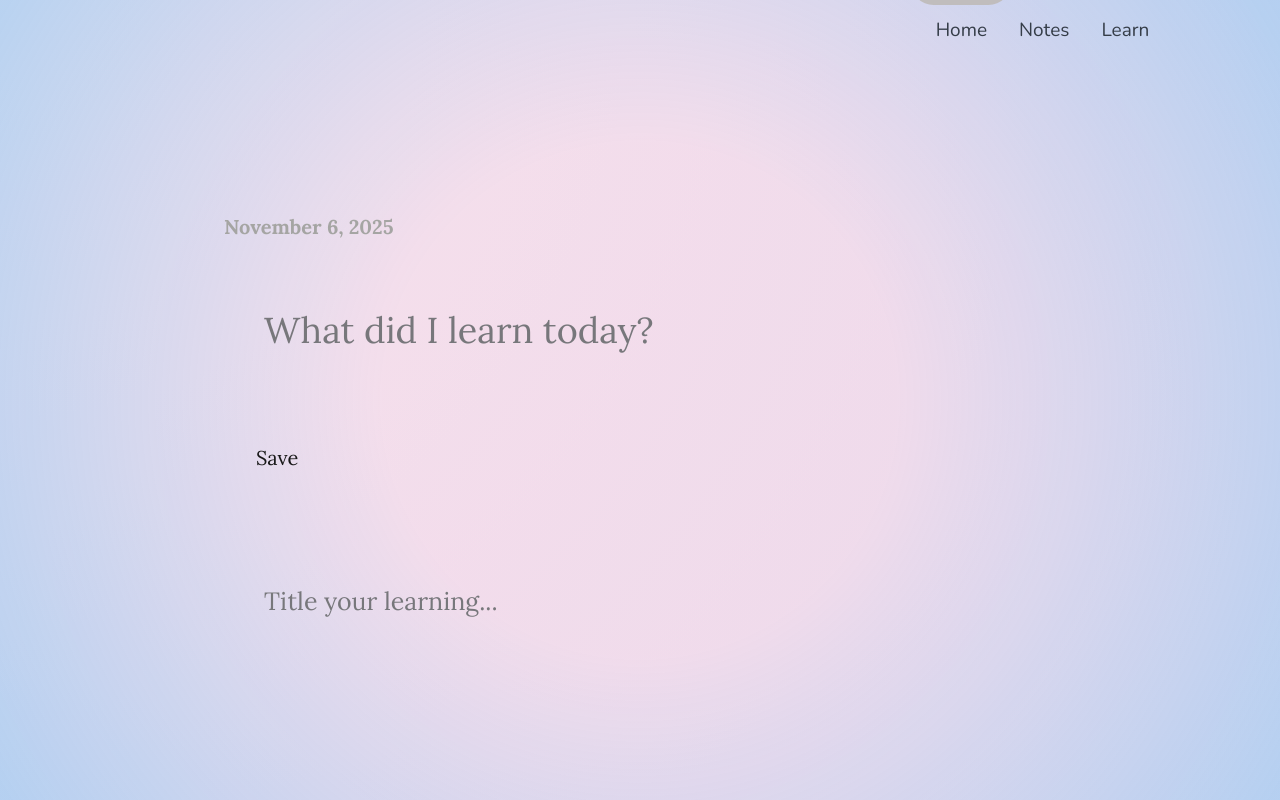
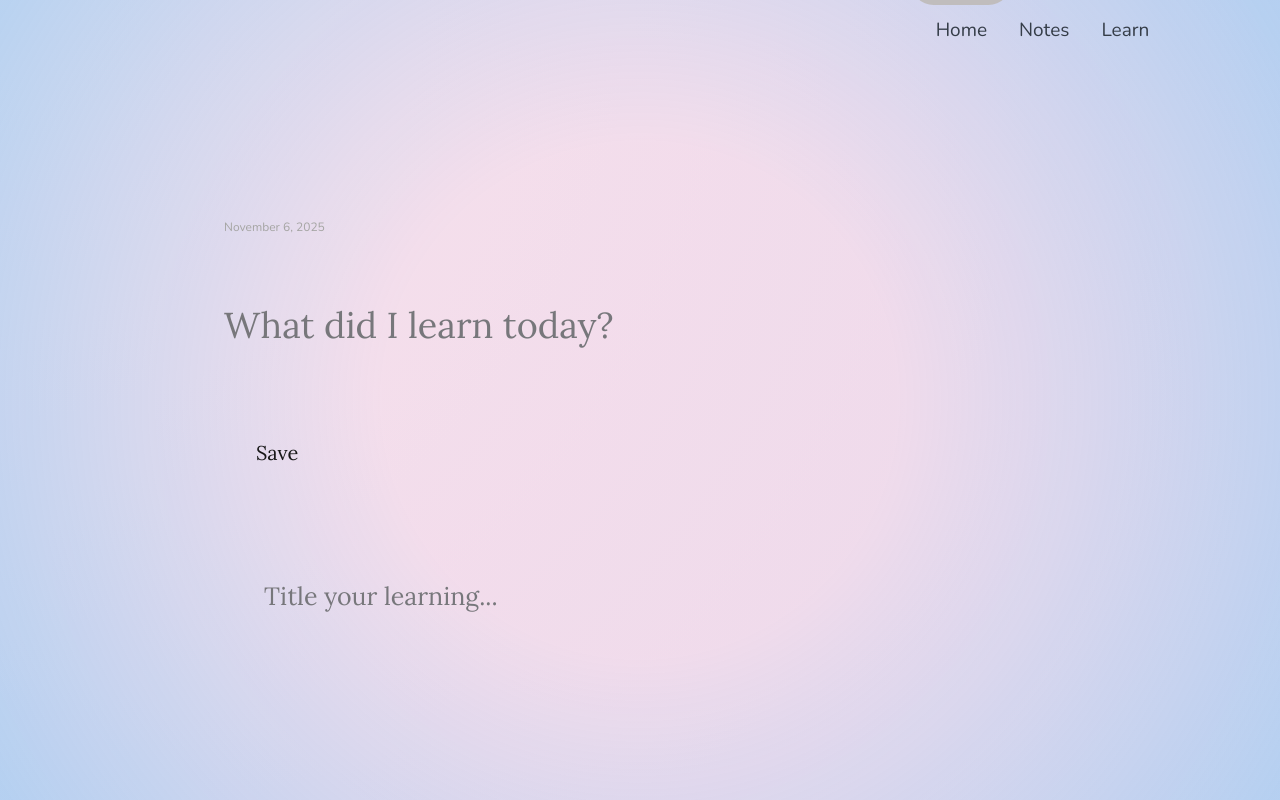
Before and after one commit to calik2/WebJam2025, a Next.js app in the folder webjam/: page /home in a window 1280 px wide. Built offline with nearby package versions, Linux system fonts and the light colour scheme.

Commit message:
Formatting changes

```diff
--- a/webjam/src/app/home/texteditor.tsx
+++ b/webjam/src/app/home/texteditor.tsx
@@ -50,7 +50,7 @@ export default function HeaderAndBody() {
     editorProps: {
       attributes: {
         class:
-          "ProseMirror justify-left items-left outline-none text-4xl font-[var(--font-lora)] !font-[var(--font-lora)] leading-relaxed p-10 ",
+          "ProseMirror justify-left items-left outline-none text-4xl font-[var(--font-lora)] !font-[var(--font-lora)] leading-relaxed py-10 pr-10 ",
         style: `
           color: #77777B;
           font-family: Lora;
@@ -152,7 +152,7 @@ export default function HeaderAndBody() {
   return (
     <>
       <div className="flex flex-col justify-center items-start min-h-screen px-8 py-4 space-y-6 rounded-lg max-w-4xl mx-auto my-10 bg-transparent">
-        <div className="text-xl text-[#A5A5A3] font-semibold font-[var(--font-sans)]">
+        <div className="text-[12px] text-[#A5A5A3] font-normal font-['Nunito']">
           {date.toLocaleDateString(undefined, {
             year: "numeric",
             month: "long",
```
